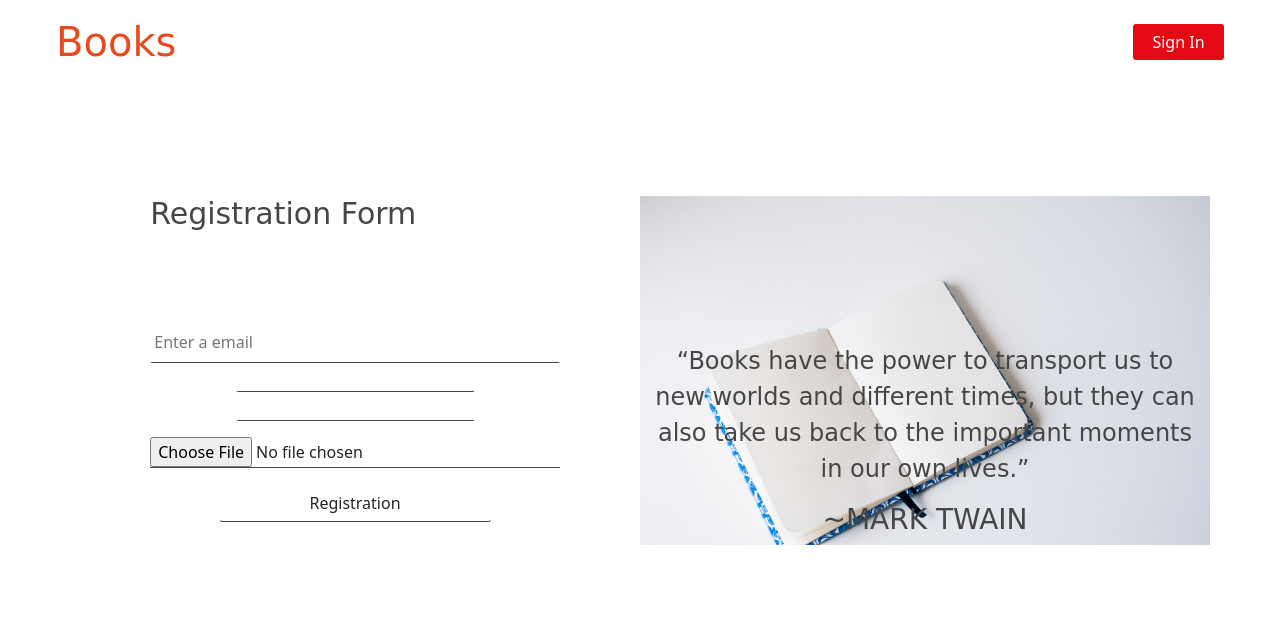
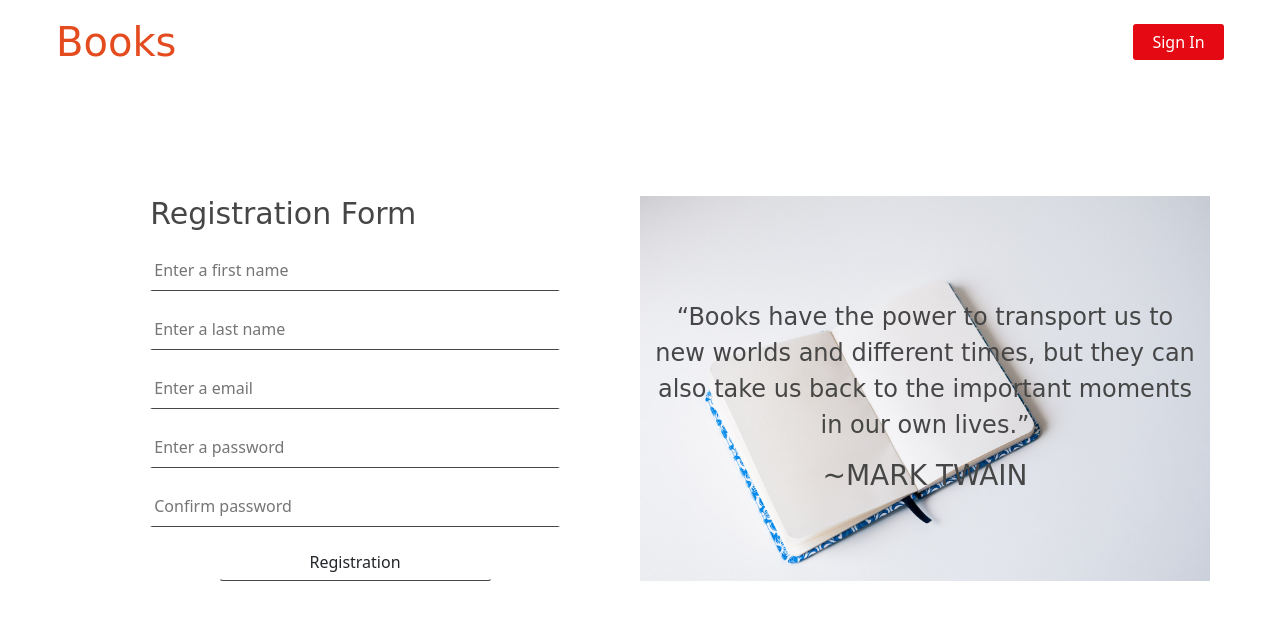
Before and after one commit to Hrach99-dev/single_project, a Django app: page /register in a window 1280 px wide. Shown: the top 620 px of the page. Run offline with Django 3.2, Linux system fonts and the light colour scheme; some web fonts are replaced.

Commit message:
login reg@ +

```diff
--- a/bookstore/forms.py
+++ b/bookstore/forms.py
@@ -1,21 +1,89 @@
 from django import forms
-from django.contrib.auth.forms import UserCreationForm
-from django.db.models import fields
-
+from django.contrib.auth.forms import AuthenticationForm, UserCreationForm
 from bookstore import models
 
 
-class LoginForm(forms.Form):
-    email = forms.CharField(label='Email', required=True, widget=forms.TextInput(attrs={'class':'w-75 mt-3  pt-2 pb-2 ', 'placeholder':'Enter a email'}))
-    password = forms.CharField(label='Password', required=True, widget=forms.TextInput(attrs={'class':'w-75 mt-3  pt-2 pb-2 ', 'placeholder':'Enter a password'}))
+class LoginForm(AuthenticationForm):
+
+    username = forms.CharField(
+        label='Email',
+        required=True,
+        widget=forms.TextInput(
+            attrs={
+                'class':'w-75 mt-3 pt-2 pb-2',
+                'placeholder':'Enter a email',
+                'autofocus': False
+            }
+        )
+    )
+    password = forms.CharField(
+        label='Password',
+        required=True,
+        widget=forms.PasswordInput(
+            attrs={
+                'class':'w-75 mt-3 pt-2 pb-2',
+                'placeholder':'Enter a password'
+            }
+        )
+    )
+
+class UserRegisterForm(UserCreationForm):
+    name = forms.CharField(
+        label='First name',
+        required=True,
+        widget=forms.TextInput(
+            attrs={
+                'class':'w-75 mt-3 pt-2 pb-2',
+                'placeholder':'Enter a first name',
+                'autofocus': 'off'
+            }
+        )
+    )
+    last_name = forms.CharField(
+        label='Last name',
+        required=True,
+        widget=forms.TextInput(
+            attrs={
+                'class':'w-75 mt-3 pt-2 pb-2',
+                'placeholder':'Enter a last name',
+            }
+        )
+    )
+    email = forms.CharField(
+        label='Email',
+        required=True,
+        widget=forms.TextInput(
+            attrs={
+                'class':'w-75 mt-3 pt-2 pb-2',
+                'placeholder':'Enter a email',
+                'autocomplete':'off'
+            }
+        )
+    )
+    password1 = forms.CharField(
+        label='Password',
+        required=True,
+        widget=forms.PasswordInput(
+            attrs={
+                'class':'w-75 mt-3 pt-2 pb-2',
+                'placeholder':'Enter a password',
+            }
+        ),
+    )
+
+    password2 = forms.CharField(
+        label='Confirm password',
+        required=True,
+        widget=forms.PasswordInput(
+            attrs={
+                'class':'w-75 mt-3 pt-2 pb-2',
+                'placeholder':'Confirm password',
+            }
+        )
+    )
 
 
-class UserRegisterForm(UserCreationForm):
-    name = forms.CharField(label='Name', required=True, widget=forms.TextInput(attrs={'class':'w-75 mt-3  pt-2 pb-2 ', 'placeholder':'Enter a full name'}))
-    email = forms.CharField(label='Email', required=True, widget=forms.TextInput(attrs={'class':'w-75 mt-3  pt-2 pb-2 ', 'placeholder':'Enter a email'}))
-    password = forms.CharField(label='Password', required=True, widget=forms.TextInput(attrs={'class':'w-75 mt-3  pt-2 pb-2 ', 'placeholder':'Enter a password'}))
-    avatar = forms.ImageField(required=True)
 
     class Meta:
         model = models.UserProfile
-        fields = ['name', 'email', 'password', 'avatar']
+        fields = ['name', 'last_name', 'email']
--- a/bookstore/models.py
+++ b/bookstore/models.py
@@ -10,7 +10,7 @@ from PIL import Image
 class UserProfileManager(BaseUserManager):
     """Manager for user profiles"""
 
-    def create_user(self, name, email, password=None, avatar=None):
+    def create_user(self, email, name, password=None):
         """Create a new user profile"""
 
         if not email:
@@ -20,18 +20,18 @@ class UserProfileManager(BaseUserManager):
         user = self.model(email=email, name=name)
 
         user.set_password(password)
-        user.avatar = avatar
         user.save(using=self._db)
 
         return user
 
-    def create_superuser(self, name, email, password, avatar=None):
+    def create_superuser(self, email, name, password):
         """Create ans save a new superuser with given details"""
         user = self.create_user(email, name, password)
-
+        user.last_name = ''
+        user.profile_image = None
+        user.is_admin = True
         user.is_superuser = True
         user.is_staff = True
-        user.avatar = avatar
         user.save(using=self._db)
 
         return user
@@ -42,11 +42,16 @@ class UserProfile(AbstractBaseUser, PermissionsMixin):
     """Database model for users in the system"""
 
 
-    name = models.CharField(max_length=255)
+    name = models.CharField(max_length=64)
+    last_name = models.CharField(max_length=64)
     email = models.EmailField(max_length=255, unique=True)
+    date_joined = models.DateTimeField(verbose_name="date joines", auto_now_add=True)
+    last_login = models.DateTimeField(verbose_name="last login", auto_now=True)
     is_active = models.BooleanField(default=True)
     is_staff = models.BooleanField(default=False)
-    avatar = models.ImageField(upload_to='static/images/users/'+ datetime.datetime.now().strftime('%Y-%m-%d'))
+    is_admin = models.BooleanField(default=False)
+    is_superuser = models.BooleanField(default=False)
+    profile_image = models.ImageField(upload_to='static/images/users/' + datetime.datetime.now().strftime('%Y-%m-%d'))
 
     objects = UserProfileManager()
 
--- a/bookstore/urls.py
+++ b/bookstore/urls.py
@@ -7,4 +7,5 @@ urlpatterns = [
     path('', views.HomePageView.as_view(), name='home'),
     path('register', views.RegistrationPageView.as_view(), name='register'),
     path('login', views.LoginPageView.as_view(), name='login'),
+    path('logout', views.LogoutView.as_view(), name='logout'),
 ]
--- a/bookstore/views.py
+++ b/bookstore/views.py
@@ -1,17 +1,17 @@
-from django.contrib.auth.models import User
 from django.shortcuts import redirect, render
-from django.views.generic import View ,ListView, TemplateView, FormView, CreateView
-from django.contrib import messages
+from django.contrib.auth.views import LoginView
+from django.views.generic import View, TemplateView, CreateView
+from django.contrib.auth import logout
 from bookstore import forms
 from django.urls import reverse_lazy
-
-from bookstore import models
-from django.contrib.auth.hashers import make_password
+from django.conf import settings
+from django.contrib.auth.mixins import UserPassesTestMixin, LoginRequiredMixin
 # Create your views here.
 
 
-class HomePageView(TemplateView):
 
+
+class HomePageView(LoginRequiredMixin, TemplateView):
     template_name = 'index.html'
 
 
@@ -24,14 +24,12 @@ class RegistrationPageView(CreateView):
 
 
 
-    def get_context_data(self, *, object_list=None, **kwargs):
-        context = super().get_context_data(**kwargs)
-        return context
+class LoginPageView(LoginView):
+    template_name = 'login.html'
+    form_class = forms.LoginForm
 
 
-
-
-
-class LoginPageView(FormView):
-    template_name = 'login.html'
-    form_class = forms.LoginForm
+class LogoutView(View):
+    def get(self, request):
+        logout(request)
+        return redirect(settings.LOGIN_URL)
--- a/static/css/main.css
+++ b/static/css/main.css
@@ -47,9 +47,10 @@
 }
 
 
-.reg_form input[name="avatar"]{
+.reg_form input[name="profile_image"]{
     width: 75%;
     margin-top: 1rem;
+    border: none;
 }
 
 .reg_form input{
@@ -76,7 +77,7 @@
 }
 
 .register_text p {
-    margin-top: calc(100% - 73%);
+    margin-top: calc(100% - 81%);
 }
 
 .reg_title{
--- a/store/settings.py
+++ b/store/settings.py
@@ -131,3 +131,8 @@ STATICFILES_DIRS = [
 DEFAULT_AUTO_FIELD = 'django.db.models.BigAutoField'
 
 AUTH_USER_MODEL = 'bookstore.UserProfile'
+
+# Login URL
+LOGIN_URL = '/login'
+
+LOGIN_REDIRECT_URL = '/'
--- a/templates/register.html
+++ b/templates/register.html
@@ -13,13 +13,13 @@
             <h3 class="reg_title">Registration Form</h3>
             <form class="reg_form" method="POST" enctype="multipart/form-data">
                 {% csrf_token %}
-                {{form.first_name}} <br>
+
+                {{form.name}} <br>
                 {{form.last_name}} <br>
-                {{form.username}} <br>
                 {{form.email}} <br>
                 {{form.password1}} <br>
                 {{form.password2}} <br>
-                {{form.avatar}} <br>
+
                 <input type="submit" name="submit" value="Registration" class="w-50 mt-3 btn btn-outline-transparent">
             </form>
             {% if messages %}
@@ -34,5 +34,13 @@
         </div>
 
     </div>
+    <div class="row text-center">
+        <div class="col-6">
+            <p>{{form.email.errors}}</p>
+            <p>{{form.password2.errors}}</p>
+        </div>
+        <div class="col-6"></div>
+
+    </div>
 
 {% endblock %}
```
Also changed, not shown: templates/index.html (+11 -1 lines), templates/login.html (+8 -1 lines), bookstore/migrations/0001_initial.py.
